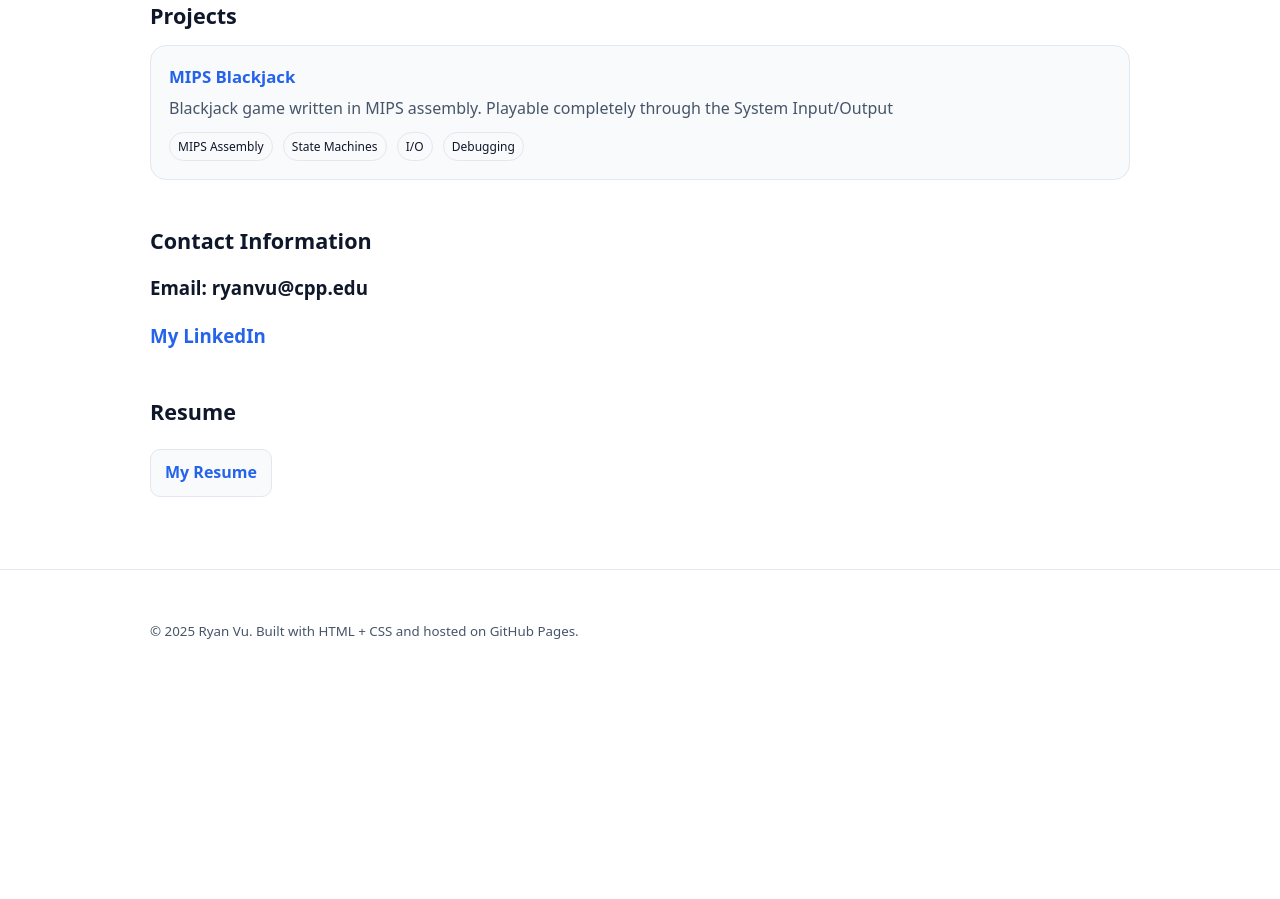
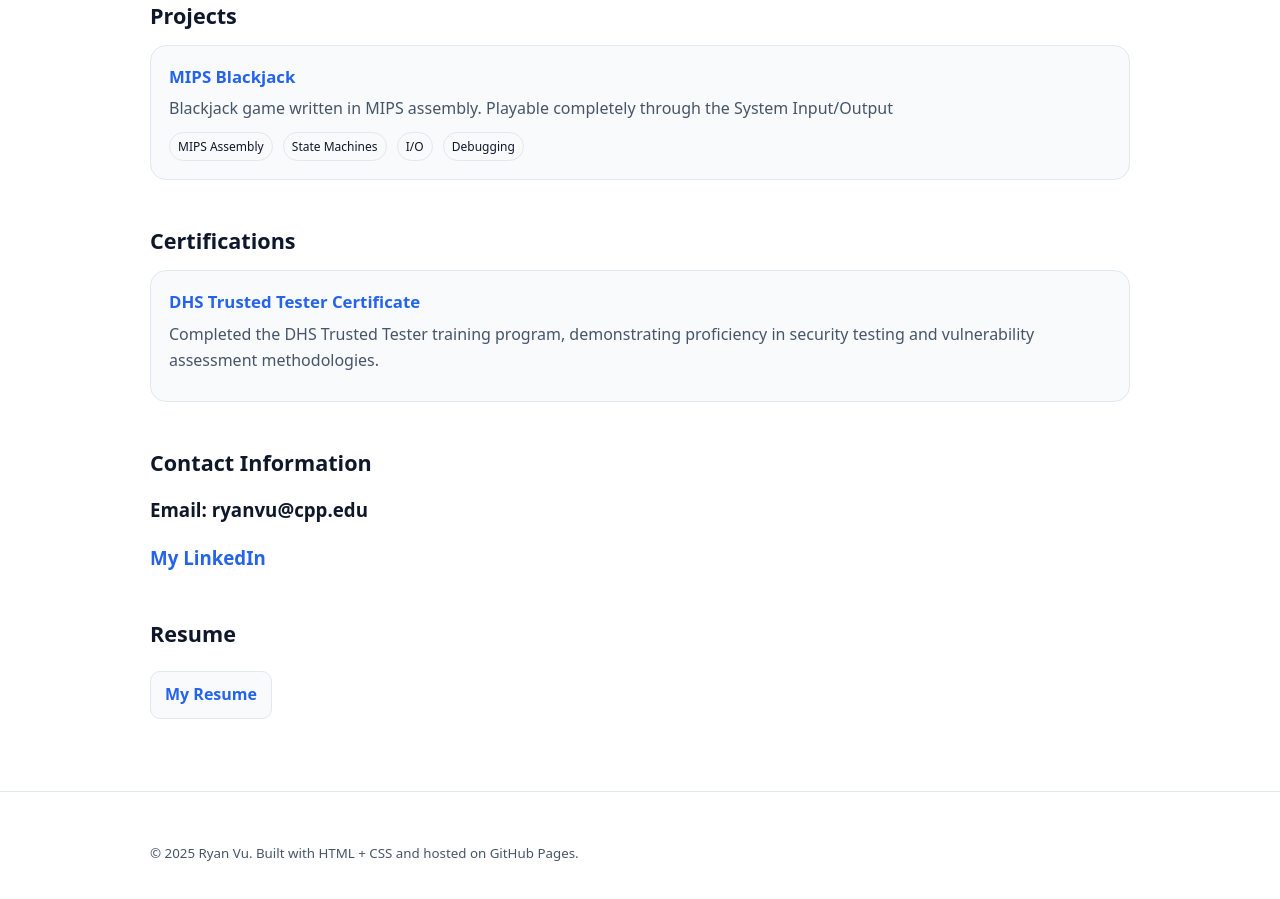
Before and after one commit to RyanVu612/RyanVu612.github.io, a plain HTML site: page index.html in a window 1280 px wide. Shown: the part 740-1639 px from the top of the page. Before the commit the page ends 1432 px from the top, so only its background shows below. Drawn offline with Linux system fonts and the light colour scheme.

Commit message:
include Section 508 certificate

```diff
--- a/index.html
+++ b/index.html
@@ -189,6 +189,18 @@
       </div>
     </section>
 
+    <!-- ====== Certifications ====== -->
+
+    <section id="certifications" aria-labelledby="certifications-heading">
+      <h2 id="certifications-heading">Certifications</h2>
+      <div class="cards">
+        <article class="card">
+          <h3><a href="assets/DHS_Trusted_Tester.pdf" target="_blank" rel="noopener">DHS Trusted Tester Certificate</a></h3>
+          <p>Completed the DHS Trusted Tester training program, demonstrating proficiency in security testing and vulnerability assessment methodologies.</p>
+        </article>
+      </div>
+    </section>
+
     <!-- ====== Contact ====== -->
     <section id="contact" aria-labelledby="contact-heading">
       <h2 id="contact-heading">Contact Information</h2>
```
Also changed, not shown: 1 other file.
